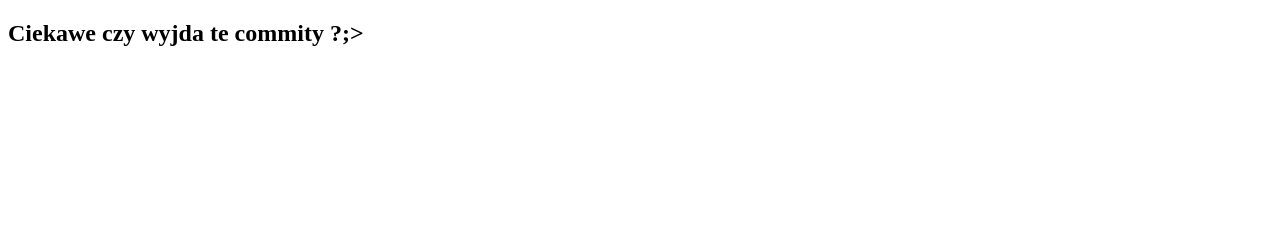
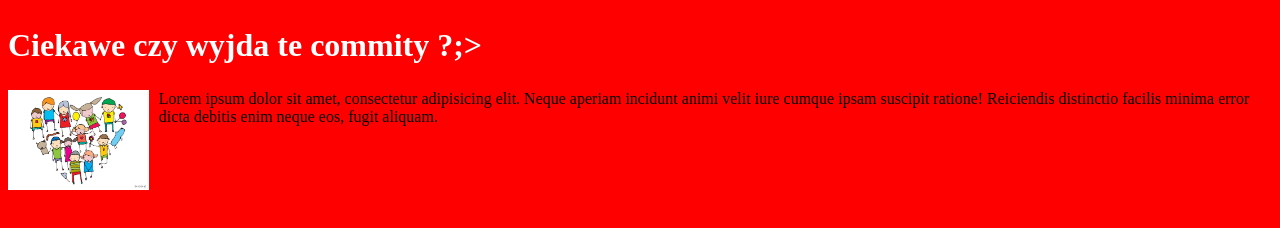
Before and after one commit to patikot/cwiczenia-git, a plain HTML site: page index.html in a window 1280 px wide. Drawn offline with Linux system fonts and the light colour scheme.

Commit message:
dodano obrazek i ostylowano stronę

```diff
--- /dev/null
+++ b/css/styles.css
@@ -0,0 +1,14 @@
+body{
+	background: red;
+}
+
+h2 {
+	color: #fff;
+	font-size: 2rem;
+}
+img{
+	height: 100px;
+	width: auto;
+	float: left;
+	padding-right: 10px;
+}
--- a/index.html
+++ b/index.html
@@ -4,9 +4,11 @@
 	<meta charset="utf-8">
 	<meta http-equiv="X-UA-Compatible" content="IE=edge">
 	<title></title>
-	<link rel="stylesheet" href="">
+	<link rel="stylesheet" href="css/styles.css">
 </head>
 <body>
   <h2>Ciekawe czy wyjda te commity ?;></h2>
+  <img src="img/serce.jpg">
+  <p>Lorem ipsum dolor sit amet, consectetur adipisicing elit. Neque aperiam incidunt animi velit iure cumque ipsam suscipit ratione! Reiciendis distinctio facilis minima error dicta debitis enim neque eos, fugit aliquam.</p>
 </body>
 </html>
```
Also changed, not shown: img/serce.jpg (added).
